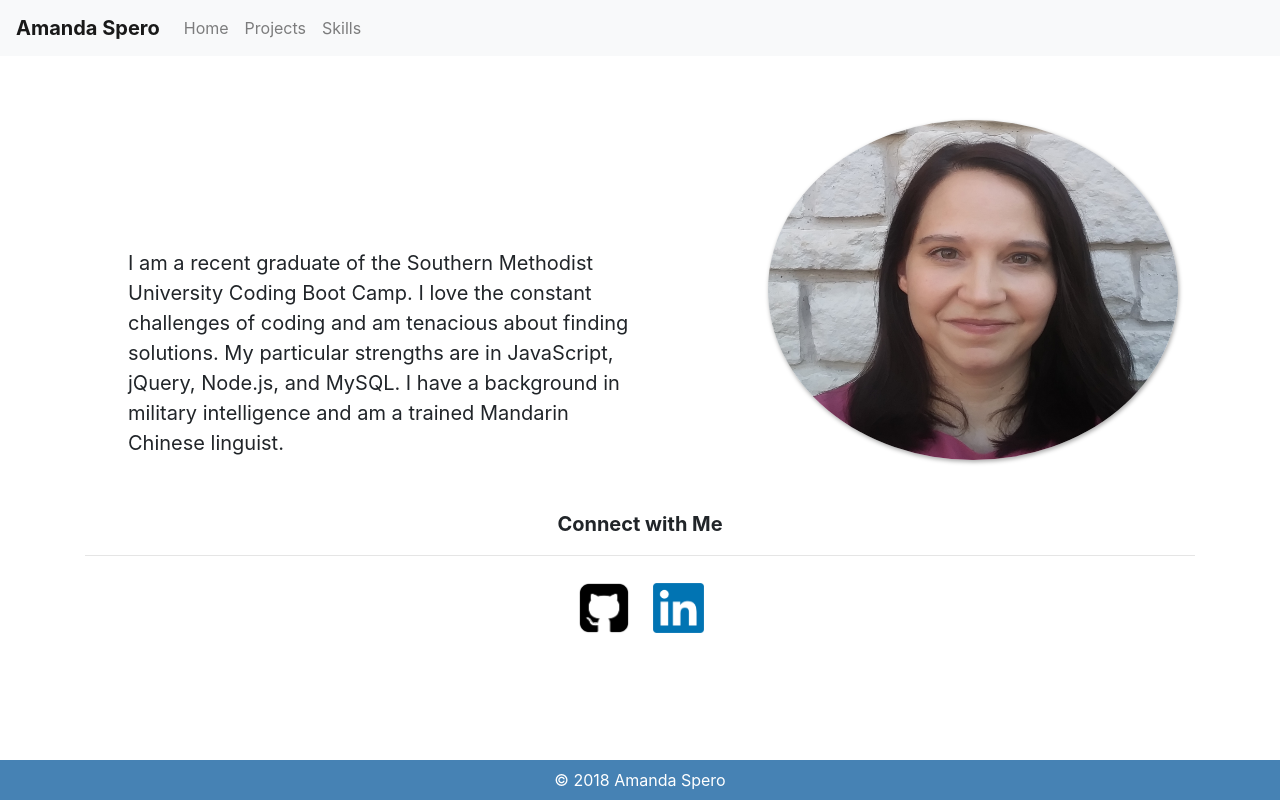
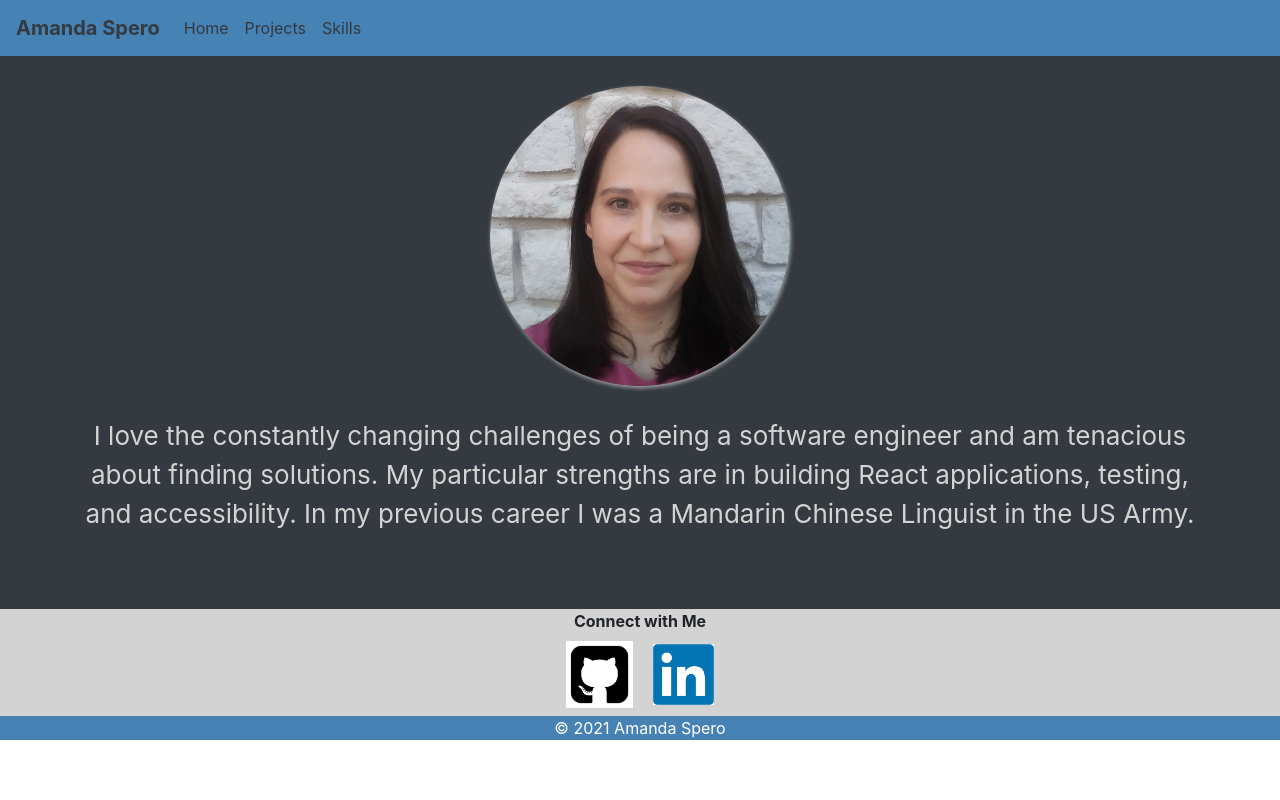
Before and after one commit to Amanda-Spero/portfolio, a PHP site: page / in a window 1280 px wide. Run offline with PHP 8.4, Linux system fonts and the light colour scheme.

Commit message:
mostely styles, some content

```diff
--- a/assets/css/style.css
+++ b/assets/css/style.css
@@ -1,22 +1,88 @@
-.flex-row {
-    height: 400px;
-    margin-top: 5%
+.navbar {
+    background: steelblue;
+}
+
+.navbar a:hover{
+    color: #fff;
+}
+
+.navbar a {
+    color: #343a40;
 }
 
 .navbar-brand {
     font-weight: bold;
 }
 
+.bio-container {
+    padding: 30px;
+    color: lightgray;
+    flex-direction: column;
+    display: flex;
+    flex-direction: column-reverse;
+    text-align: center;
+}
+
+#pic {
+    width: 100%;
+    display: flex;
+    justify-content: center;
+}
+
+#about-me {
+    padding: 30px 40px;
+    font-size: 26px;
+}
+
+#profile-pic {
+    display: block;
+    width: 300px;
+    height: 300px;
+    box-shadow: 1px 2px 4px darkgray;
+}
+
+.connect-container {
+    background: lightgray
+}
+
+#connect p {
+    font-weight: bold;
+    margin-bottom: 0;
+}
+
+#github {
+    width: 6.5%;
+    height: 6.5%;
+    padding: 8px;
+}
+
+#linkedin {
+    width: 6%;
+    height: 6%;
+    padding: 8px;
+}
+
+.page-footer {
+    background-color: steelblue;
+    color: #fff;
+}
+
+@media (min-width: 7680px) {
+
+    .bio-container {
+        height: 600px;
+        padding: 30px;
+        color: lightgray;
+        flex-direction: row;
+    }
+
     #about-me {
         width: 60%;
         padding: 10%;
-    font-size: 20px;
     }
 
     #pic {
         width: 40%;
-
-
     }
 
     #profile-pic {
@@ -24,7 +90,6 @@
         width: 80%;
         height: 85%;
         box-shadow: 1px 2px 4px darkgray;
-
     }
 
     .card-group {
@@ -36,31 +101,24 @@
         padding: 2%;
     }
 
-#connect {
-    margin-top: -1%;
-    margin-bottom: 5%;
-    font-weight: bold;
-    font-size: 20px;
+    #connect p {
+        margin-top: 1rem;
+        margin-bottom: 0;
     }
 
     #github {
         width: 6.5%;
         height: 6.5%;
         padding: 8px;
-
     }
 
     #linkedin {
         width: 6%;
         height: 6%;
         padding: 8px;
-
     }
 
     .page-footer {
-    background-color: steelblue;
-    color: white;
-    position: fixed;
         height: 40px;
         bottom: 0;
         width: 100%;
@@ -149,3 +207,4 @@
         margin-top: 10px;
         margin-left: 10px
     }
+}
--- a/home.html
+++ b/home.html
@@ -2,7 +2,7 @@
 <html lang="en">
   <head>
         <meta charset="UTF-8">
-        <title>Amanda Helms</title>
+        <title>Amanda Spero</title>
         <link rel="stylesheet" type="text/css" href="assets/css/style.css">
 
         <link rel="stylesheet" href="https://stackpath.bootstrapcdn.com/bootstrap/4.1.0/css/bootstrap.min.css" integrity="sha384-9gVQ4dYFwwWSjIDZnLEWnxCjeSWFphJiwGPXr1jddIhOegiu1FwO5qRGvFXOdJZ4" crossorigin="anonymous">
@@ -15,7 +15,7 @@
       </head>
       <body>
           <!-- NAV BAR -->
-            <nav class="navbar navbar-expand-lg navbar-light bg-light">
+            <nav class="navbar navbar-expand-lg">
                     <a class="navbar-brand" href="home.html">Amanda Spero</a>
                     <button class="navbar-toggler" type="button" data-toggle="collapse" data-target="#navbarNav" aria-controls="navbarNav" aria-expanded="false" aria-label="Toggle navigation">
                       <span class="navbar-toggler-icon"></span>
@@ -36,9 +36,9 @@
                   </nav>
 
 
-         <div class="d-flex flex-row">
+         <div class="bg-dark bio-container">
            <div class "p-2" id="about-me">
-             <p>I am a recent graduate of the Southern Methodist University Coding Boot Camp.  I love the constant challenges of coding and am tenacious about finding solutions.  My particular strengths are in JavaScript, jQuery, Node.js, and MySQL.  I have a background in military intelligence and am a trained Mandarin Chinese linguist.</p>
+             <p>I love the constantly changing challenges of being a software engineer and am tenacious about finding solutions. My particular strengths are in building React applications, testing, and accessibility. In my previous career I was a Mandarin Chinese Linguist in the US Army.</p>
            </div>
 
            <div id="pic">
@@ -47,17 +47,15 @@
 
           </div>
 
-        <div class="container  text-center">
+        <div class="connect-container text-center">
                     <section id="connect">
                         <p>Connect with Me</p>
-                        <hr>
                         <a href="https://github.com/Amanda-Spero"><img src="assets/images/github.png" id="github">
-
                         <a href="https://www.linkedin.com/in/amanda-spero/"><img src="assets/images/linkedin.png" id="linkedin"/>
             </div>
 
         <footer class="page-footer">
-        <div class="footer-copyright text-center">© 2018 Amanda Spero
+        <div class="footer-copyright text-center">© 2021 Amanda Spero
         </div>
         </footer>
       </body>
```
Also changed, not shown: contact.html (+6 -11 lines), projects.html (+4 -5 lines), skills.html (+9 -15 lines). Lines whose indentation alone changed are shown as unchanged.
